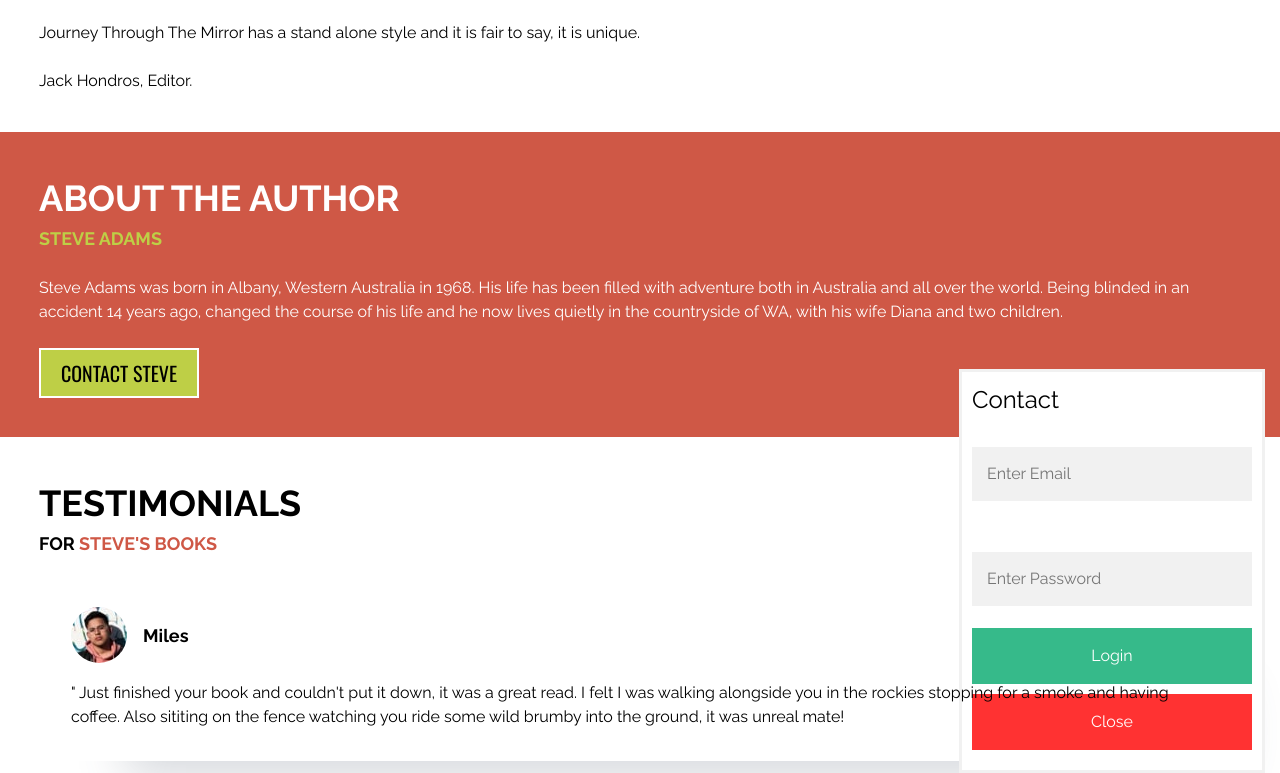
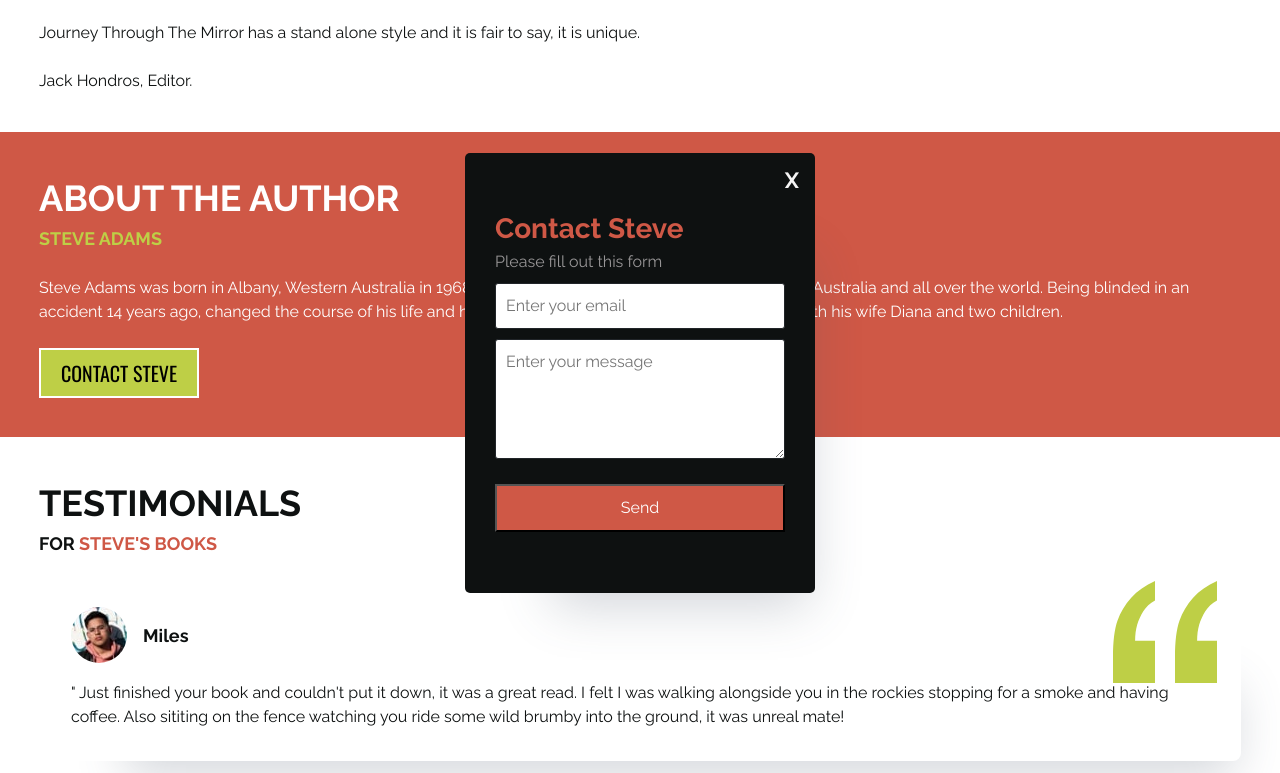
Before and after one commit to hongrosebara/steveadams, a plain HTML site: page index.html in a window 1280 px wide. Both pictures are taken after a click on the button "CONTACT STEVE". Shown: the part 1255-2028 px from the top of the page. Drawn offline with nearby package versions, Linux system fonts and the light colour scheme.

Commit message:
contact form

```diff
--- a/index.html
+++ b/index.html
@@ -6,7 +6,7 @@
     <title>Steve Adams</title>
 
     <link rel="stylesheet" href="style.css" />
-    <script src="javascript.js"></script>
+    <script src="javascript.js" defer></script>
   </head>
 
   <body>
@@ -27,8 +27,8 @@
               <li>
                 <a href="#testimonials"> Testimonials </a>
               </li>
-              <li>
-                <a href="#contact"> Contact </a>
+              <li onclick="openModal()">
+                <a> Contact </a>
               </li>
             </ul>
           </nav>
@@ -90,7 +90,7 @@
                   />
                   <input
                     type="image"
-                    src="https://www.paypalobjects.com/digitalassets/c/website/marketing/apac/C2/logos-buttons/34_Yellow_CheckOut_Pill_Button.png"
+                    src="https://www.paypalobjects.com/digitalassets/c/website/marketing/apac/C2/logos-buttons/44_Yellow_CheckOut_Pill_Button.png"
                     border="0"
                     name="submit"
                     alt="PayPal – The safer, easier way to pay online!"
@@ -150,23 +150,50 @@
             of his life and he now lives quietly in the countryside of WA, with
             his wife Diana and two children.
           </p>
-          <button class="mt-24 button author__button" onclick="openForm()">
-             Contact Steve
+          <button
+            id="contact-button"
+            class="mt-24 button author__button"
+            onclick="openModal()"
+          >
+            Contact Steve
           </button>
 
-          <div class="form-popup" id="myForm">
-            <form action="/action_page.php" class="form-container">
-              <h1>Contact</h1>
-
-              <label for="email"><b>Email</b></label>
-              <input type="text" placeholder="Enter Email" name="email" required>
-
-              <label for="psw"><b>Password</b></label>
-              <input type="password" placeholder="Enter Password" name="psw" required>
-
-              <button type="submit" class="btn">Login</button>
-              <button type="button" class="btn cancel" onclick="closeForm()">Close</button>
-            </form>
+          <div class="modal" id="modal">
+            <div class="close-modal-btn-container">
+              <button
+                onclick="closeModal()"
+                class="modal-close-btn"
+                id="modal-close-btn"
+              >
+                X
+              </button>
+            </div>
+            <div class="modal-inner" id="modal-inner">
+              <h2>Contact Steve</h2>
+              <p class="modal-text" id="modal-text">
+                Please fill out this form
+              </p>
+              <form
+                id="consent-form"
+                action="https://formspree.io/f/mvonbbyl"
+                method="POST"
+              >
+                <input
+                  type="email"
+                  name="email"
+                  placeholder="Enter your email"
+                  required
+                />
+                <textarea
+                  name="message"
+                  placeholder="Enter your message"
+                  required
+                ></textarea>
+                <div class="modal-choice-btns" id="modal-choice-btns">
+                  <button type="submit" class="modal-btn">Send</button>
+                </div>
+              </form>
+            </div>
           </div>
         </div>
       </section>
@@ -268,12 +295,12 @@
     </main>
 
     <footer class="container footer">
-      <div class="footer-menu">
-        <a href="index.html"> Home </a>
-        <a href="#author"> Author </a>
-        <a href="#testimonials"> Testimonials </a>
-        <a href="#contact"> Contact </a>
-      </div>
+      <ul class="footer-menu">
+        <li><a href="index.html"> Home </a></li>
+        <li><a href="#author"> Author </a></li>
+        <li><a href="#testimonials"> Testimonials </a></li>
+        <li onclick="openModal()"><a> Contact </a></li>
+      </ul>
       <div class="footer-copyright">© Steve Adams. All rights reserved.</div>
     </footer>
   </body>
--- a/javascript.js
+++ b/javascript.js
@@ -1,7 +1,42 @@
-function openForm() {
-  document.getElementById("myForm").style.display = "block";
-}
+const modalOpenBtn = document.getElementById("contact-button");
+const modal = document.getElementById("modal");
+const modalCloseBtn = document.getElementById("modal-close-btn");
+const consentForm = document.getElementById("consent-form");
+const modalText = document.getElementById("modal-text");
 
-function closeForm() {
-  document.getElementById("myForm").style.display = "none";
-}
+const openModal = () => {
+  document.getElementById("modal").style.display = "block";
+};
+
+const closeModal = () => {
+  document.getElementById("modal").style.display = "none";
+};
+
+consentForm.addEventListener("submit", function (e) {
+  e.preventDefault()
+  const consentFormData = new FormData(consentForm)
+  const fullName = consentFormData.get('fullName')
+
+  modalText.innerHTML = `
+  <div class="modal-inner-loading">
+      <img src="images/loading.svg" class="loading">
+      <p id="upload-text">
+        Sending ...
+      </p>
+  </div>`
+
+  setTimeout( () => {
+    document.getElementById("upload-text").innerText = `Success ...`
+    finalMessage()
+  }, 1500)
+
+  const finalMessage = () => {
+    setTimeout( () => {
+      document.getElementById('modal-inner').innerHTML = `
+      <h2>Thank you!</h2>
+      <p>I am happy to receive your message and will get back to you shortly!
+      </p>
+  `
+  }, 1500)
+  }
+})
--- a/style.css
+++ b/style.css
@@ -10,7 +10,7 @@
   --clr-hover-2: #f6a560;
   --clr-hover-3: #7a746e;
   --clr-white: #ffffff;
-  --clr-black: #000;
+  --clr-black: #0e1111;
   --clr-light: #989697;
 
   --ff-body: "Raleway", sans-serif;
@@ -55,6 +55,7 @@ p {
 
 ul {
   margin: 0;
+  padding: 0;
 }
 
 /* set up the body */
@@ -217,6 +218,7 @@ select {
   color: var(--clr-white);
   font-size: 18px;
   list-style-type: none;
+  cursor: pointer;
 }
 
 .main-menu ul li a {
@@ -289,7 +291,6 @@ select {
 }
 
 @media only screen and (min-width: 768px) {
-
   .header-container {
     padding: 60px 0;
   }
@@ -579,7 +580,7 @@ select {
   align-items: center;
   font-size: 18px;
   gap: 24px;
-  font-family: 'Oswald', sans-serif;
+  font-family: "Oswald", sans-serif;
   background: var(--clr-black);
   color: var(--clr-primary);
 }
@@ -588,6 +589,8 @@ select {
   display: flex;
   justify-content: start;
   gap: 16px;
+  list-style-type: none;
+  cursor: pointer;
 }
 
 .footer-menu a {
@@ -607,62 +610,119 @@ select {
   }
 }
 
-/* Button used to open the contact form - fixed at the bottom of the page */
+/* Open Modal  */
 
-/* The popup form - hidden by default */
-.form-popup {
+#modal {
   display: none;
   position: fixed;
+  left: 0;
+  top: 0;
+  right: 0;
   bottom: 0;
-  right: 15px;
-  border: 3px solid #f1f1f1;
-  z-index: 9;
+  margin: auto;
+  height: 55%;
+  width: 100vw;
+  max-width: 350px;
+  border-radius: 5px;
+  box-shadow: 40px 60px 50px -47px rgba(72, 85, 106, 0.247378);
+  background-color: var(--clr-black);
+  color: var(--clr-light);
+  z-index: 1000;
 }
 
-/* Add styles to the form container */
-.form-container {
-  max-width: 300px;
-  padding: 10px;
-  background-color: var(--clr-white);
+.modal-inner {
+  width: 290px;
+  margin: 0 auto;
 }
 
-.form-container h1 {
+.modal-inner h2 {
+  font-weight: bold;
+  font-size: 28px;
+  color: var(--clr-tertiary);
+}
+
+.modal-inner-loading {
+  text-align: center;
+}
+
+/* modal buttons */
+
+.close-modal-btn-container {
+  text-align: right;
+  margin: 9px;
+}
+
+.modal-close-btn {
+  font-size: 22px;
+  font-weight: bold;
+  background-color: transparent;
+  border: 1px solid transparent;
+  color: whitesmoke;
+}
+
+.modal-close-btn:hover,
+.modal-close-btn:active {
+  color: var(--clr-tertiary);
+  cursor: pointer;
+}
+
+.modal-close-btn:disabled {
+  color: whitesmoke;
+  opacity: 0.2;
+  cursor: not-allowed;
+}
+
+.modal-choice-btns {
+  margin-top: 10px;
+  padding: 8px 0;
+  display: flex;
+  justify-content: start;
+}
+
+.modal-btn {
+  padding: 10px 24px;
+  cursor: pointer;
+  width: 100%;
+  background-color: var(--clr-tertiary);
+  color: var(--clr-white);
+}
+
+.modal-btn:hover {
+  background-color: var(--clr-secondary);
   color: var(--clr-black);
 }
-/* Full-width input fields */
-.form-container input[type=text], .form-container input[type=password] {
+
+/* modal input */
+
+#consent-form input {
+  margin-top: 10px;
+  border: 1px solid #212529;
+  padding: 10px;
   width: 100%;
-  padding: 15px;
-  margin: 5px 0 22px 0;
-  border: none;
-  background: #f1f1f1;
+  border-radius: 3px;
 }
 
-/* When the inputs get focus, do something */
-.form-container input[type=text]:focus, .form-container input[type=password]:focus {
-  background-color: #ddd;
-  outline: none;
+#consent-form textarea {
+  margin-top: 10px;
+  border: 1px solid #212529;
+  padding: 10px;
+  height: 120px;
+  width: 100%;
+  border-radius: 3px;
 }
 
-/* Set a style for the submit/login button */
-.form-container .btn {
-  background-color: #04AA6D;
-  color: white;
-  padding: 16px 20px;
-  border: none;
-  cursor: pointer;
+/* modal after submit */
+
+.loading {
   width: 100%;
-  margin-bottom:10px;
-  opacity: 0.8;
+  margin-top: 10px;
 }
 
-/* Add a red background color to the cancel button */
-.form-container .cancel {
-  background-color: red;
+.modal-display-name {
+  color: var(--clr-tertiary);
 }
 
-/* Add some hover effects to buttons */
-.form-container .btn:hover, .author__button:hover {
-  opacity: 1;
-  z-index: 100;
+.modal-text {
+  line-height: 23px;
+  margin-bottom: 0;
 }
```
Also changed, not shown: images/loading.svg (added).
